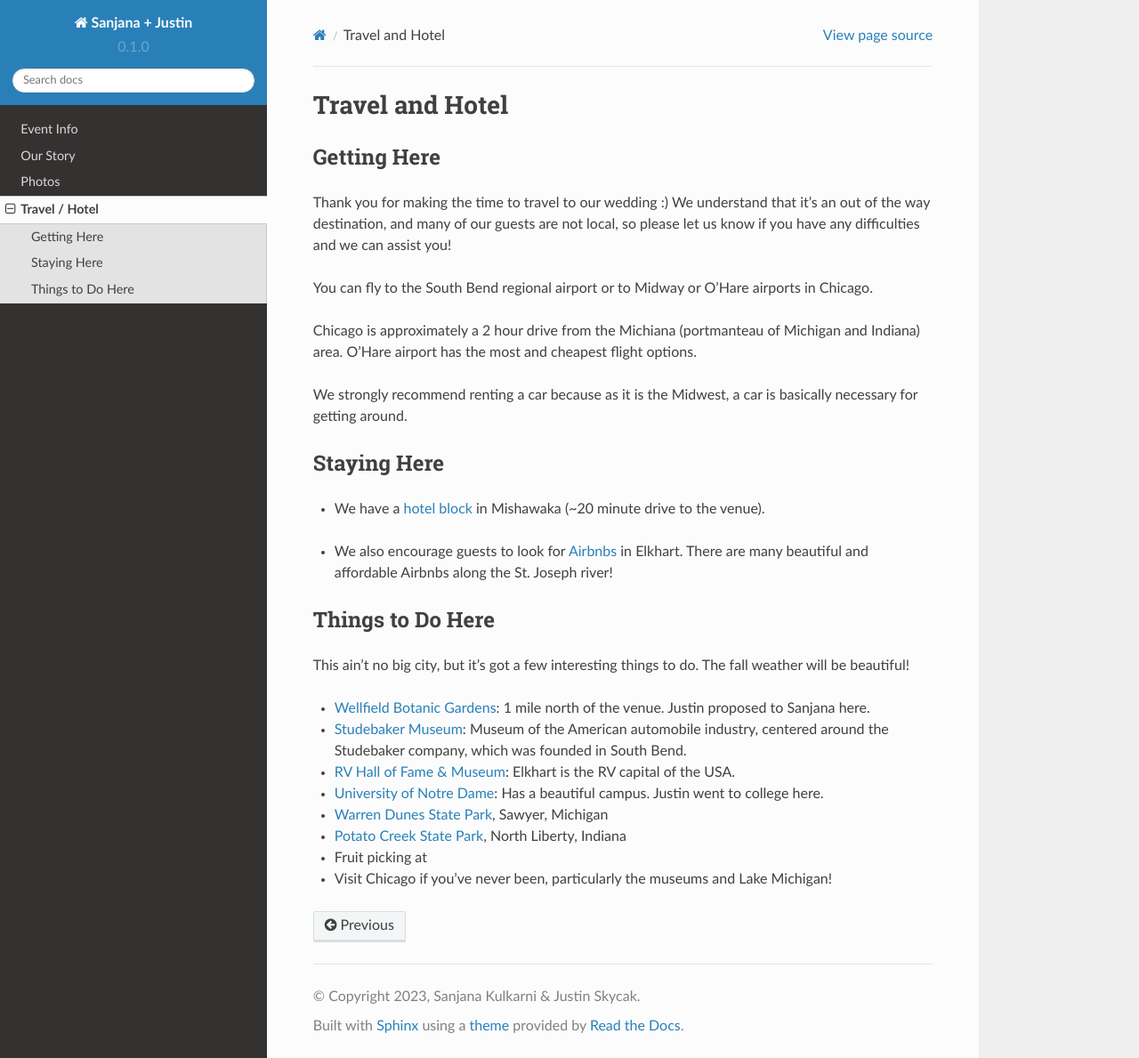
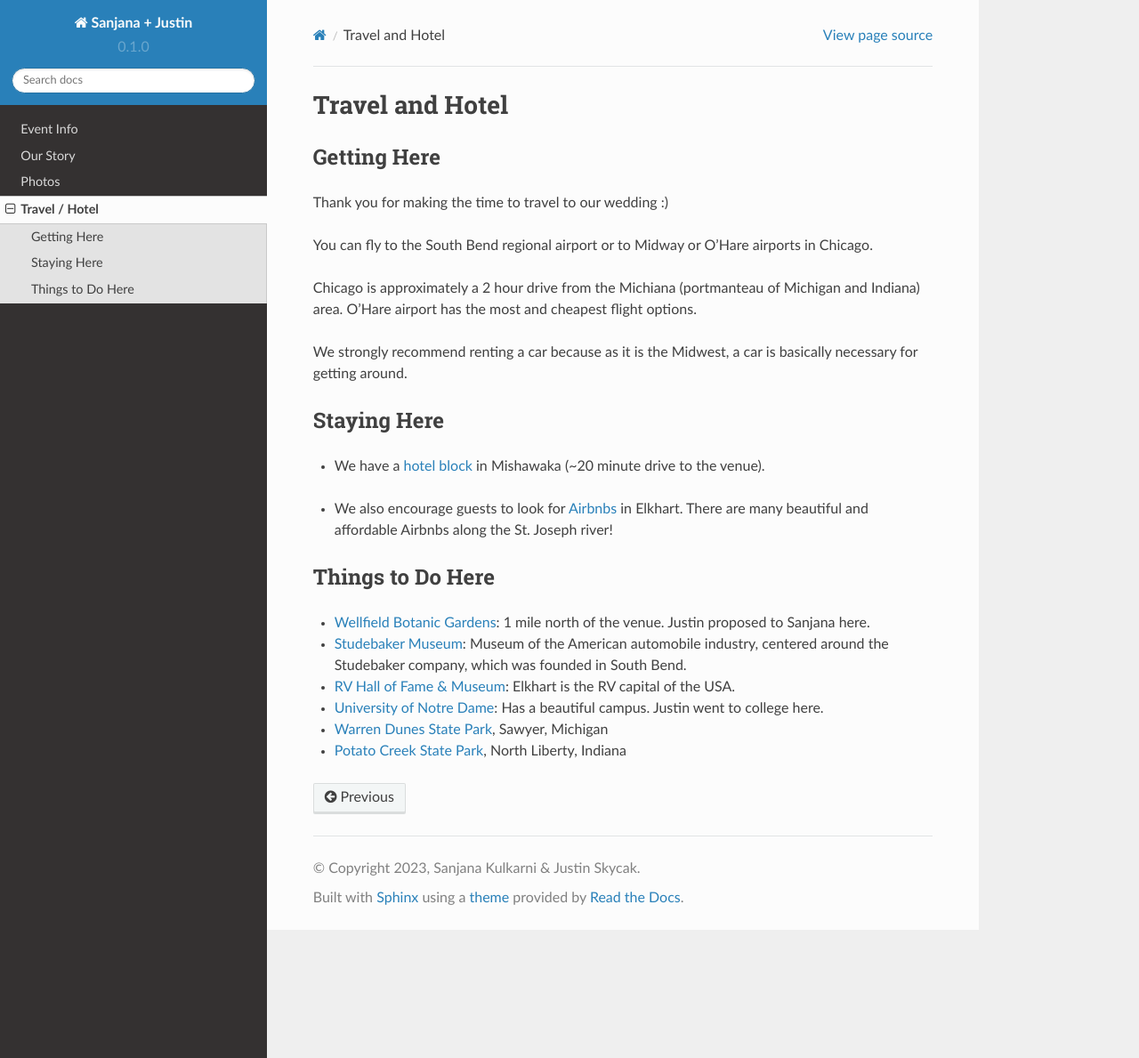
Before and after one commit to jpskycak/wedding, a Sphinx documentation site: the page built from docs/source/hotel.rst, in a window 1280 px wide and 1189 px high. Shown: the whole window at 89% size. Built offline with Sphinx 7.4.7 and the Read the Docs theme 2.0.0, drawn with Linux system fonts in a browser that asks for light colours.

Commit message:
Update hotel.rst

```diff
--- a/docs/source/hotel.rst
+++ b/docs/source/hotel.rst
@@ -4,7 +4,7 @@ Travel and Hotel
 Getting Here
 **********
 
-Thank you for making the time to travel to our wedding :) We understand that it's an out of the way destination, and many of our guests are not local, so please let us know if you have any difficulties and we can assist you!
+Thank you for making the time to travel to our wedding :)
 
 You can fly to the South Bend regional airport or to Midway or O'Hare airports in Chicago.
 
@@ -23,16 +23,12 @@ Staying Here
 Things to Do Here
 **********
 
-This ain't no big city, but it's got a few interesting things to do. The fall weather will be beautiful!
-
 * `Wellfield Botanic Gardens <https://wellfieldgardens.org/>`_: 1 mile north of the venue. Justin proposed to Sanjana here.
 * `Studebaker Museum <https://www.studebakermuseum.org/#>`_: Museum of the American automobile industry, centered around the Studebaker company, which was founded in South Bend.
 * `RV Hall of Fame & Museum <https://www.rvmhhalloffame.org/>`_: Elkhart is the RV capital of the USA.
 * `University of Notre Dame <https://www.nd.edu/>`_: Has a beautiful campus. Justin went to college here.
 * `Warren Dunes State Park <https://www.michigan.org/property/warren-dunes-state-park>`_, Sawyer, Michigan
 * `Potato Creek State Park <https://www.in.gov/dnr/state-parks/parks-lakes/potato-creek-state-park/>`_, North Liberty, Indiana
-* Fruit picking at
-* Visit Chicago if you've never been, particularly the museums and Lake Michigan!
 
 ..
   * `Shedd Aquarium <https://www.sheddaquarium.org/>`_
```
